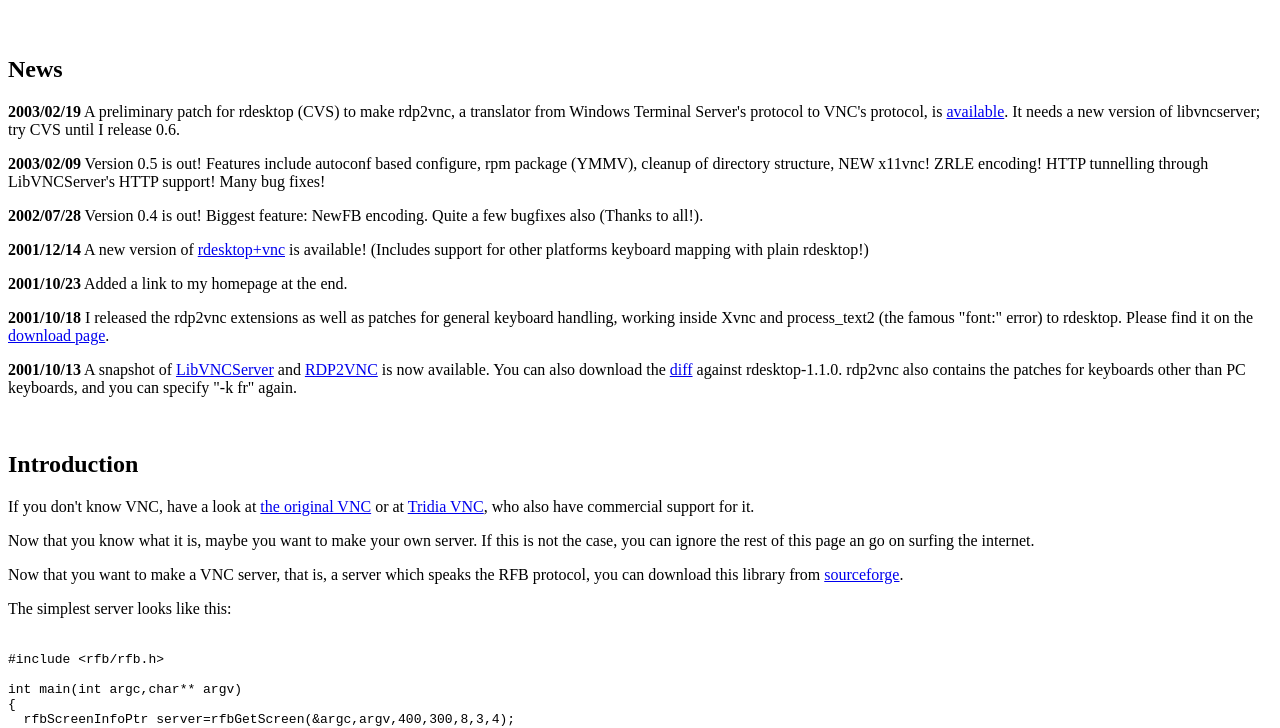
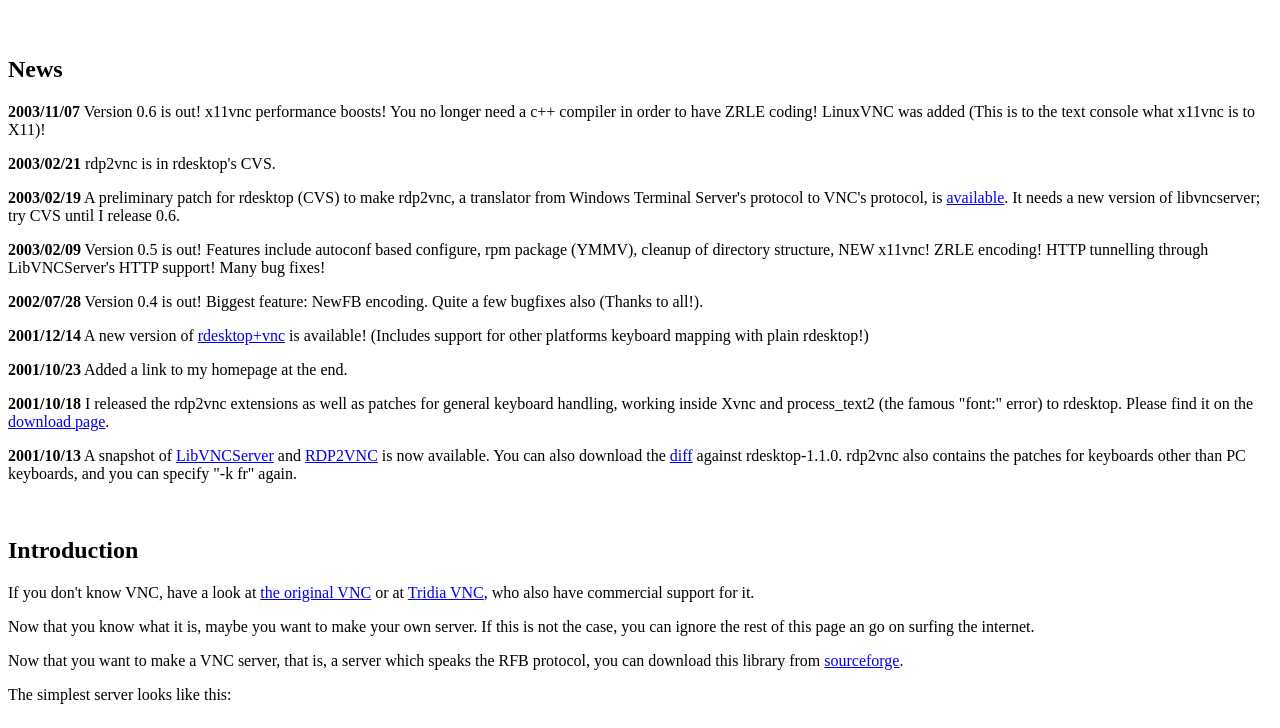
Before and after one commit to LibVNC/libvncserver, a plain HTML site: page index.html in a window 1280 px wide. Shown: the part 48-776 px from the top of the page. Drawn offline with Linux system fonts and the light colour scheme.

Commit message:
update on news

```diff
--- a/index.html
+++ b/index.html
@@ -9,6 +9,10 @@
 
 <br>
     <h2> News </h2>
+    <strong>2003/11/07</strong> Version 0.6 is out! x11vnc performance boosts! You no longer need a c++ compiler in order to have ZRLE coding! LinuxVNC was added (This is to the text console what x11vnc is to X11)!
+<p>
+    <strong>2003/02/21</strong> rdp2vnc is in rdesktop's CVS.
+<p>
     <strong>2003/02/19</strong> A preliminary patch for rdesktop (CVS) to make
 rdp2vnc, a translator from Windows Terminal Server's protocol to VNC's protocol,
 is <a href=rdesktop-cvs+vnc.diff.gz>available</a>. It needs a new version of
```
